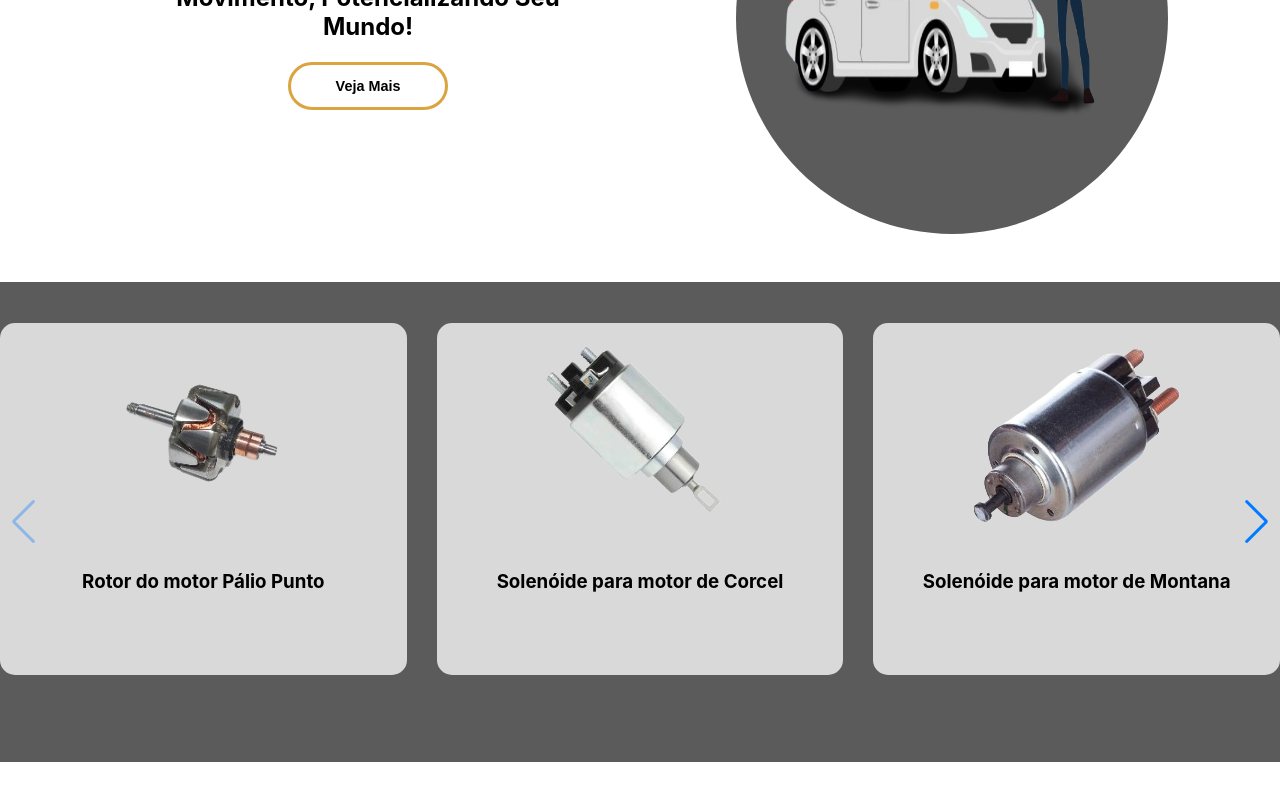
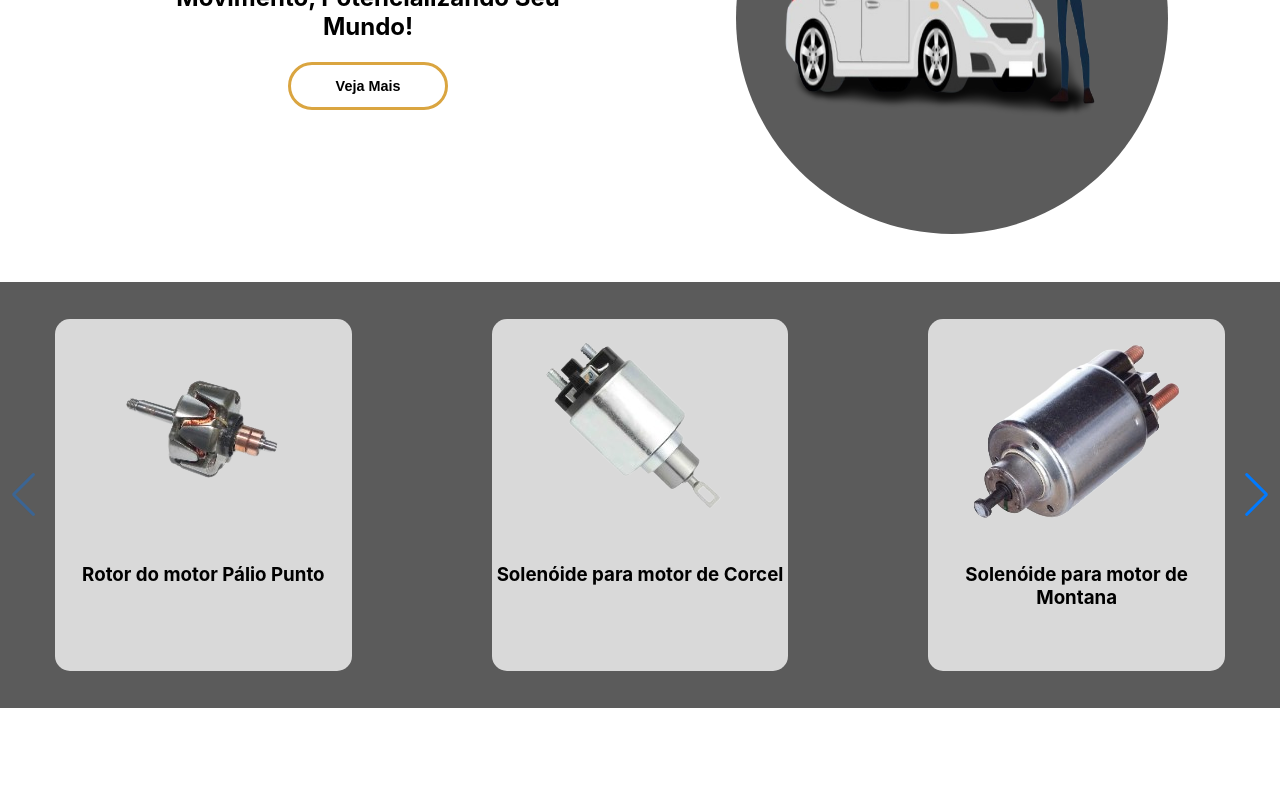
Before and after one commit to oliveira-lucas7/aro-empresa, a React (Create React App) app: page / in a window 1280 px wide. Shown: the part 328-1128 px from the top of the page. Built offline with nearby package versions, Linux system fonts and the light colour scheme.

Commit message:
Carrosel finalizado

```diff
--- a/src/components/testando.jsx
+++ b/src/components/testando.jsx
@@ -19,7 +19,7 @@ import Mt from './photos/29 MT.png';
 function Testando() {
   return (
     <Swiper className={Style.carrosel}
-    spaceBetween={80}
+    spaceBetween={30}
     slidesPerView={3}
     breakpoints={{
       320: {
@@ -48,38 +48,38 @@ function Testando() {
       onSlideChange={() => console.log('slide change')}
     >
         <section className={Style.produtos}>
-        <SwiperSlide className={Style.Bar}>
-        <div>
+        <SwiperSlide>
+        <div className={Style.Bar}>
           <img src={Rotor} alt="" />
           <h3>Rotor do motor Pálio Punto</h3>
         </div>
       </SwiperSlide>
-      <SwiperSlide className={Style.Bar}>
-        <div>
+      <SwiperSlide>
+        <div className={Style.Bar}>
           <img src={Corcel} alt="" />
           <h3>Solenóide para motor de Corcel</h3>
         </div>
       </SwiperSlide>
-      <SwiperSlide className={Style.Bar}>
-        <div>
+      <SwiperSlide>
+        <div className={Style.Bar}>
           <img src={Montana} alt="" />
           <h3>Solenóide para motor de Montana</h3>
         </div>
       </SwiperSlide>
-      <SwiperSlide className={Style.Bar}>
-        <div>
+      <SwiperSlide>
+        <div className={Style.Bar}>
           <img src={Perkins} alt="" />
           <h3>Solenóide para motor de trator PKS</h3>
         </div>
       </SwiperSlide>
-      <SwiperSlide className={Style.Bar}>
-        <div>
+      <SwiperSlide>
+        <div className={Style.Bar}>
           <img src={Mt} alt="" />
           <h3>Solenóide para motor do 29MT</h3>
         </div>
       </SwiperSlide>
-      <SwiperSlide className={Style.Bar}>
-        <div>
+      <SwiperSlide>
+        <div className={Style.Bar}>
           <img src={Valvula} alt="" />
           <h3>Valvula do motor da scania</h3>
         </div>
--- a/src/components/testando.module.css
+++ b/src/components/testando.module.css
@@ -2,7 +2,7 @@
     margin-top: 3rem;
     background-color: #5b5b5b;
     margin-bottom: 10rem;
-    height: 30rem;
+    height: 70%;
     display: flex;
     position: relative;
 }
@@ -12,6 +12,8 @@
     border-radius: 15px;
     height: 22rem;
     align-items: center;
-    margin: 3.2% auto;
-    width: 10rem;
+    display: flex;
+    flex-direction: column;
+    margin: 9.2% auto;
+    width: 73%;
 }
```
